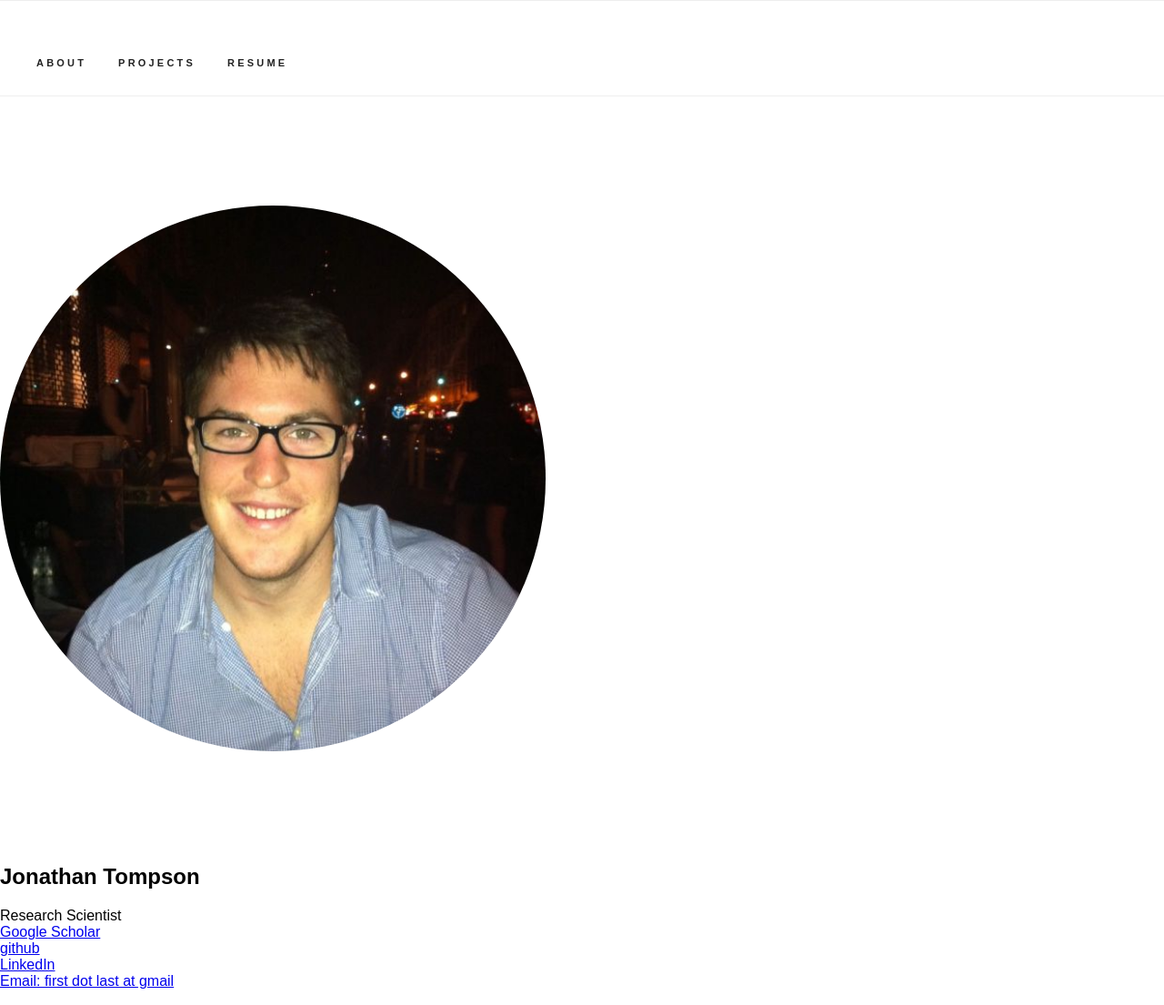
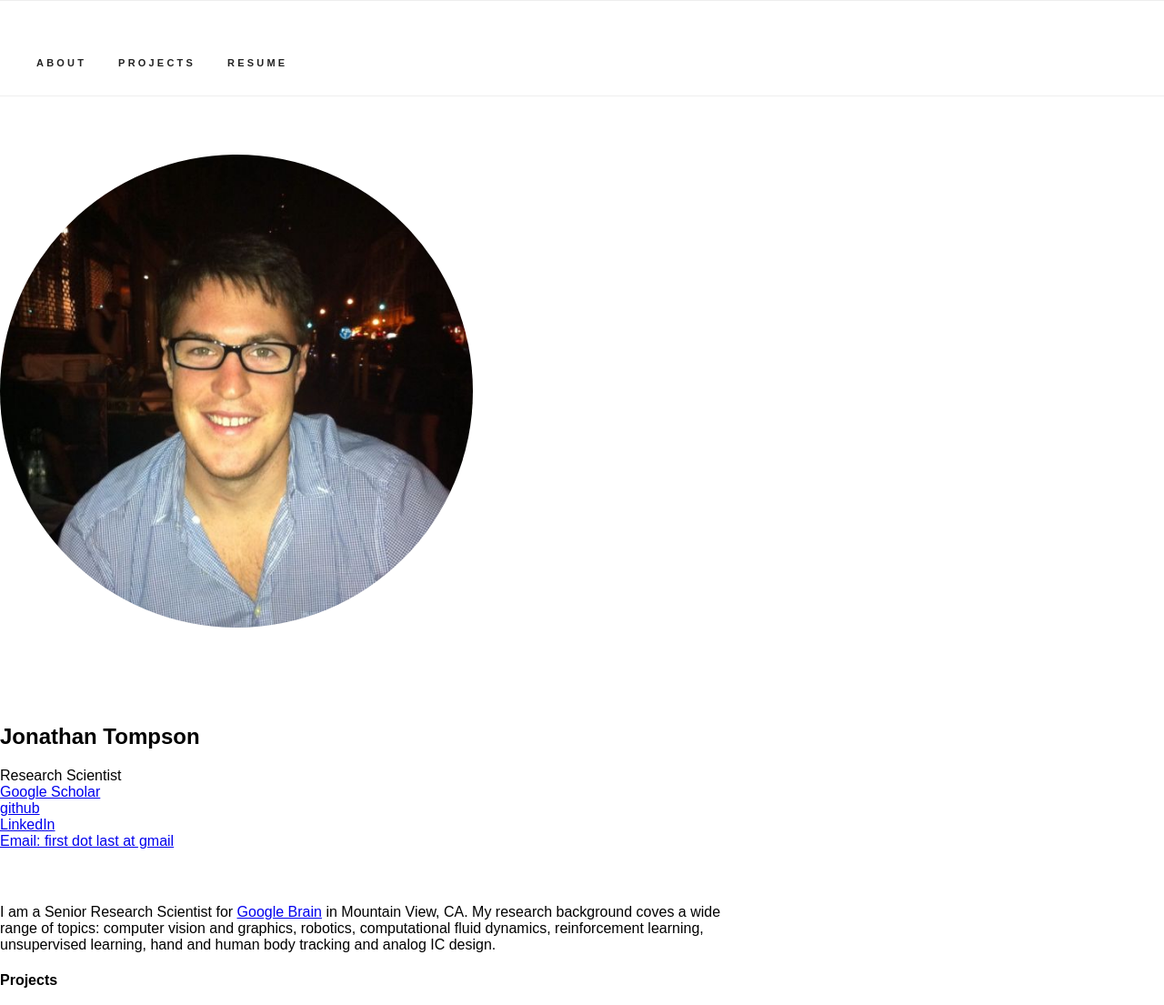
Before and after one commit to jonathantompson/jonathantompson.github.io, a PHP site: page / in a window 1280 px wide. Shown: the top 1105 px of the page at 91% size. Run offline with PHP 8.4, Linux system fonts and the light colour scheme.

Commit message:
More layout and text tweaks.

```diff
--- a/custom.css
+++ b/custom.css
@@ -1,6 +1,6 @@
 .bio-image {
   border-radius: 50%;
-  width: 75%;
+  width: 65%;
   height: auto; }
 
 .paper-image {
--- a/index.html
+++ b/index.html
@@ -49,10 +49,11 @@
 
   <div class="container">
     <div class="row">
-      <div class="one-half column" style="margin-top: 15%">
+      <div class="one-half column" style="margin-top: 8.0%">
         <img class="bio-image" src="images/IMG_0101_cropped.JPG">
       </div>
-      <div class="one-half column" style="margin-top: 15%">
+      <div class="one-half column" style="margin-top: 8.0%">
+	    <br>
         <h2>Jonathan Tompson</h2>
         <p>Research Scientist<br>
         <a class="project-link" href="https://scholar.google.com/citations?user=U_Jw8DUAAAAJ" target="_blank">Google Scholar</a><br>
@@ -62,8 +63,8 @@
       </div>
     </div>
 
-    <div class="row" style="margin-top: 10%" id="about">
-      <p> I am a Senior Research Scientist for <a href="https://research.google.com/teams/brain/">Google Brain</a> in Mountain View, CA. My research background coves a wide range of topics: computer vision and graphics, robotics, computational fluid dynamics, reinforcement learning, unsupervised learning, hand and human body tracking and analog IC design. This website showcases an overview of some of this work. If you have any questions or comments you can contact me.</p>
+    <div class="row" style="margin-top: 7.5%" id="about">
+      <p> I am a Senior Research Scientist for <a href="https://research.google.com/teams/brain/">Google Brain</a> in Mountain View, CA. My research background coves a wide range of topics: computer vision and graphics, robotics, computational fluid dynamics, reinforcement learning, unsupervised learning, hand and human body tracking and analog IC design.</p>
     </div>
   </div>
 
@@ -87,7 +88,7 @@
 			  <a href="https://arxiv.org/abs/1803.08225">[paper]</a>
 			  <a href="https://sites.google.com/view/temporal-cycle-consistency/">[webpage]</a>
 			  <a href="https://www.youtube.com/watch?v=iWjjeMQmt8E">[video]</a><br/>
-			  A self-supervised representation learning method based on the task of temporal alignment between videos. In addition to robustly solving video alignment, we should that these representations enable few-shot classification of video action phases.
+			  A self-supervised representation learning method based on the task of temporal alignment between videos. In addition to robustly solving video alignment, these representations enable few-shot classification of video action phases.
 			</p>
 		</div>
     </div>
@@ -292,7 +293,7 @@
 			  <a href="others/tompson_cvpr15.pdf">[paper]</a>
 			  <a href="data/flic_predictions_cvpr.zip">[predictions_flic]</a>
 			  <a href="data/mpii_test_pred.zip">[predictions_mpii]</a><br/>
-			  SoTA body tracking. A novel cascaded architecture to help overcome the effects of MaxPooling. A modified dropout that works better in the presence of spatially-coherent activations.<br>
+			  A novel cascaded architecture to help overcome the effects of MaxPooling and a modified dropout that works better in the presence of spatially-coherent activations. Achieved SoTA in human body tracking.<br>
 			  Turked MPII images containing one person: <a href="data/single_person_list_MPII.txt">[data]</a>.
 			</p>
 		</div>
@@ -342,7 +343,7 @@
 			  NIPS 2014
 			  <a href="others/joint-training-convolutional.pdf">[paper]</a>
 			  <a href="data/flic_lsp_predictions.zip">[predictions]</a><br/>
-			  Substantially improved the architecture, incorporated the MRF into the ConvNet and significantly outperformed existing state-of-the-art.
+			  Following ICLR 2014 work, we substantially improved the architecture, incorporated the MRF into the ConvNet and significantly outperformed existing SoTA.
 			</p>
 		</div>
     </div>
@@ -622,10 +623,10 @@
 	        <a href="resume/JJRT_resume_no_address.doc" style="text-decoration: none"><img  src="images/word.gif" height="30" alt=""/> </a><a href="resume/JJRT_resume_no_address.doc">WORD</a>
 	        <br />
 	    </p>
-	    <div style="text-align:center">
+	    <div class="twelve columns" style="margin-top: 2%">
 		    <!--Used https://www.zamzar.com/convert/pdf-to-svg/ to convert pdf to svg-->
-		    <img src="resume/JJRT_resume_no_address_page_01.svg" style="Border: 1px solid black;">
-			<img src="resume/JJRT_resume_no_address_page_02.svg" style="Border: 1px solid black;">
+		    <img class="paper-image" src="resume/JJRT_resume_no_address_page_01.svg" style="Border: 1px solid black;">
+			<img class="paper-image" src="resume/JJRT_resume_no_address_page_02.svg" style="Border: 1px solid black;">
 		    <!--<embed src="resume/JJRT_resume_no_address.pdf" width="500" height="375" type="application/pdf">-->
 	        <!--<iframe src="resume/JJRT_resume_no_address.pdf"
 style="width:900px; height:2150px;" frameborder="0">Embedded pdf not supported by your browser.  Please click the download link above.</iframe>-->
```
